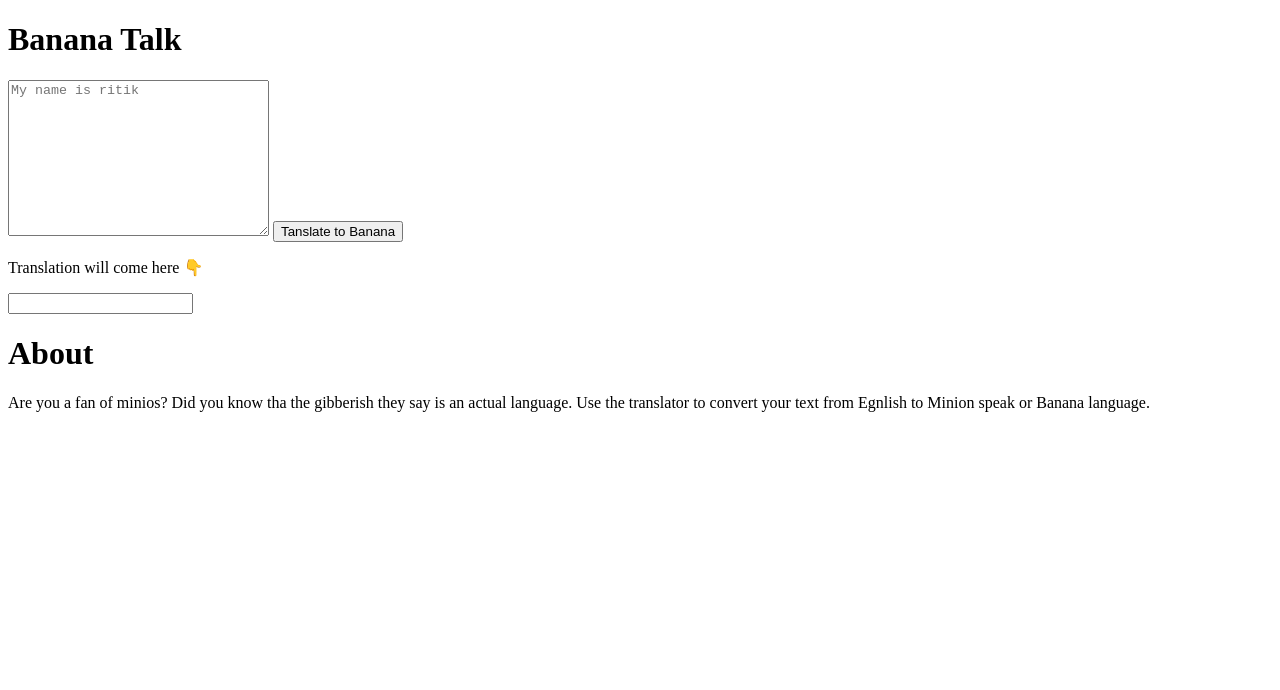
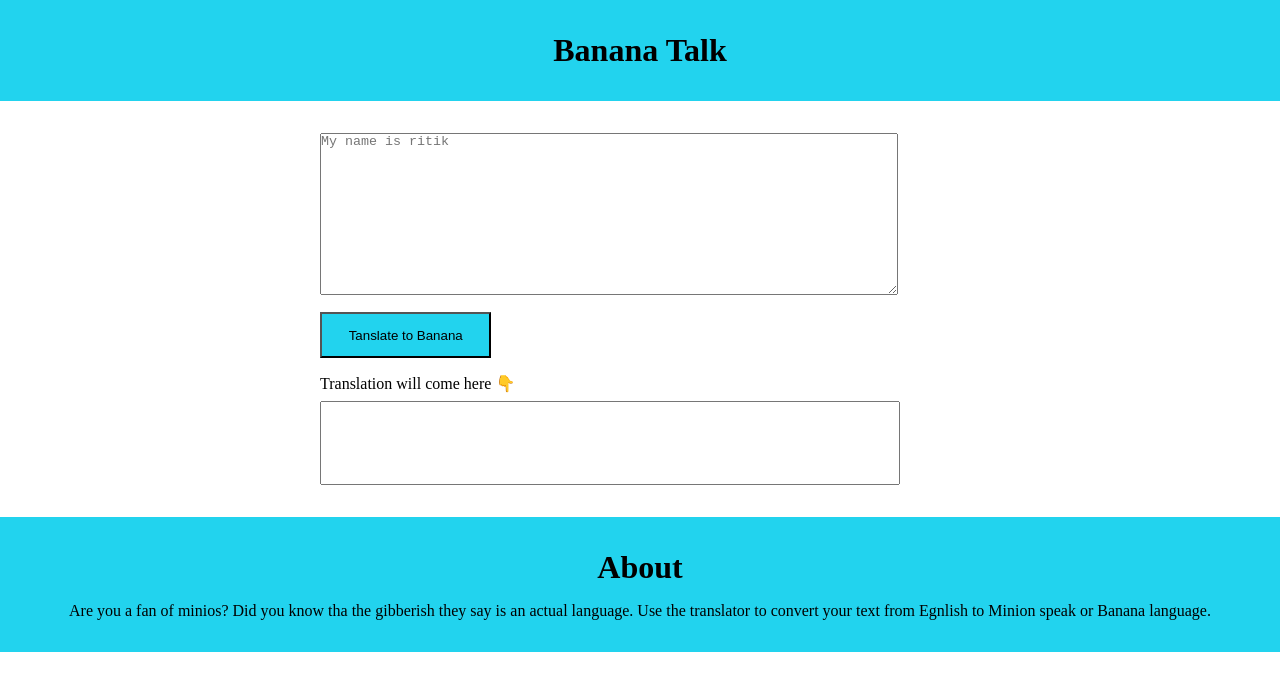
Before and after one commit to ritikprakash9/neogcamp-banana-speak, a plain HTML site: page index.html in a window 1280 px wide. Drawn offline with Linux system fonts and the light colour scheme.

Commit message:
adding style in banana talk

```diff
--- a/index.html
+++ b/index.html
@@ -4,6 +4,8 @@
     <meta charset="UTF-8">
     <meta name="viewport" content="width=device-width, initial-scale=1.0">
     <title>Banana talk</title>
+
+    <link rel="stylesheet" href="style.css">
 </head>
 <body>
     <header>
@@ -11,12 +13,14 @@
     </header>
 
     <section>
-        <textarea placeholder="My name is ritik" name="" id="" cols="30" rows="10"></textarea>
+        <textarea placeholder="My name is ritik" name="" id="txt" cols="30" rows="10"></textarea>
+
+        <br>
 
         <button>Tanslate to Banana</button>
 
         <p>Translation will come here 👇</p>
-        <input type="text" name="" id="">
+        <input type="text" name="" id="dis-txt" >
     </section>
 
     <footer>
--- a/style.css
+++ b/style.css
@@ -0,0 +1,53 @@
+*{
+    margin: 0;
+    padding:0;
+}
+
+:root
+{
+    --primary-color: #22d3ee;
+}
+
+
+header{
+    background-color: var(--primary-color);
+     text-align: center;
+     padding: 2em;
+}
+
+section{
+    margin-top: 2em;
+    margin-left: 25%;
+}
+
+#txt{
+    width: 60%;
+    height: 20vh;
+}
+
+section p{
+    margin: 1em 0em 0.5em;
+}
+button{
+    margin-top: 1em;
+    padding: 1em 2em;
+    background-color: var(--primary-color);
+}
+
+#dis-txt
+{
+    width: 60%;
+    height: 10vh;
+}
+
+footer{
+    background-color: var(--primary-color);
+
+    margin-top: 2em;
+    padding: 2em;
+    text-align: center;
+}
+
+footer p{
+    margin-top: 1em;
+}
```
